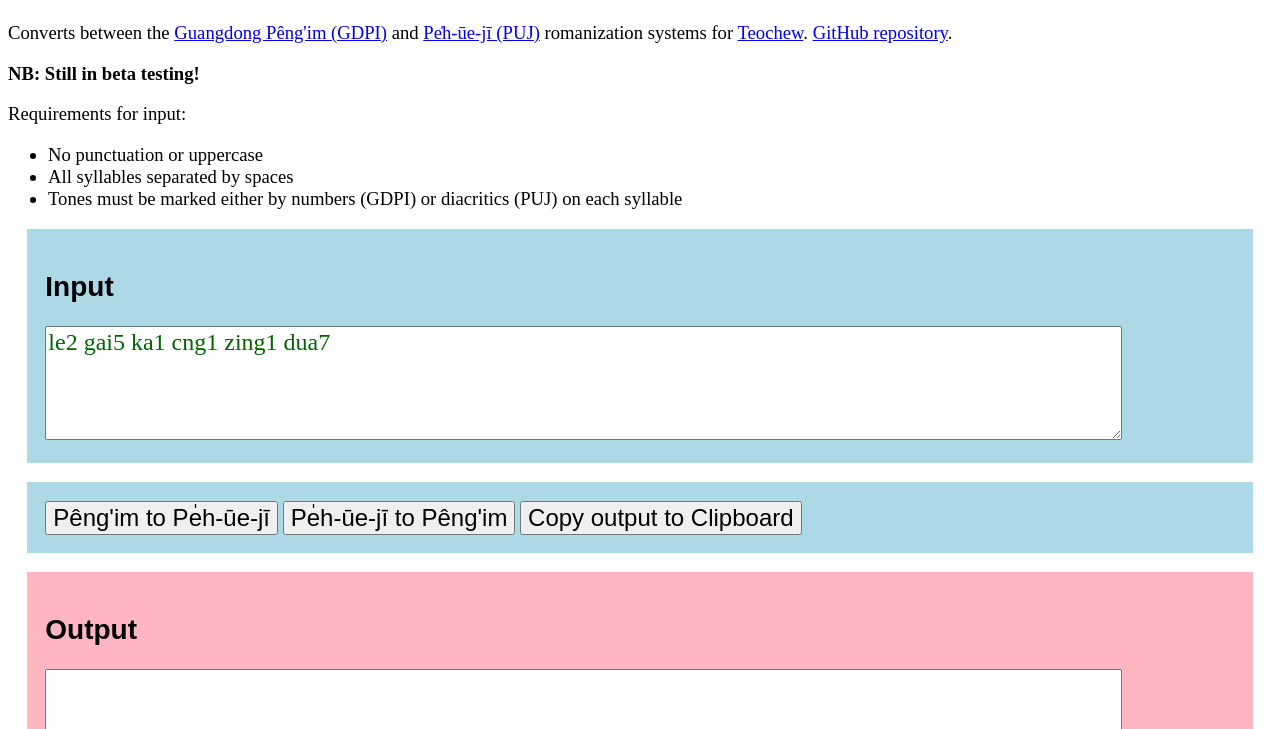
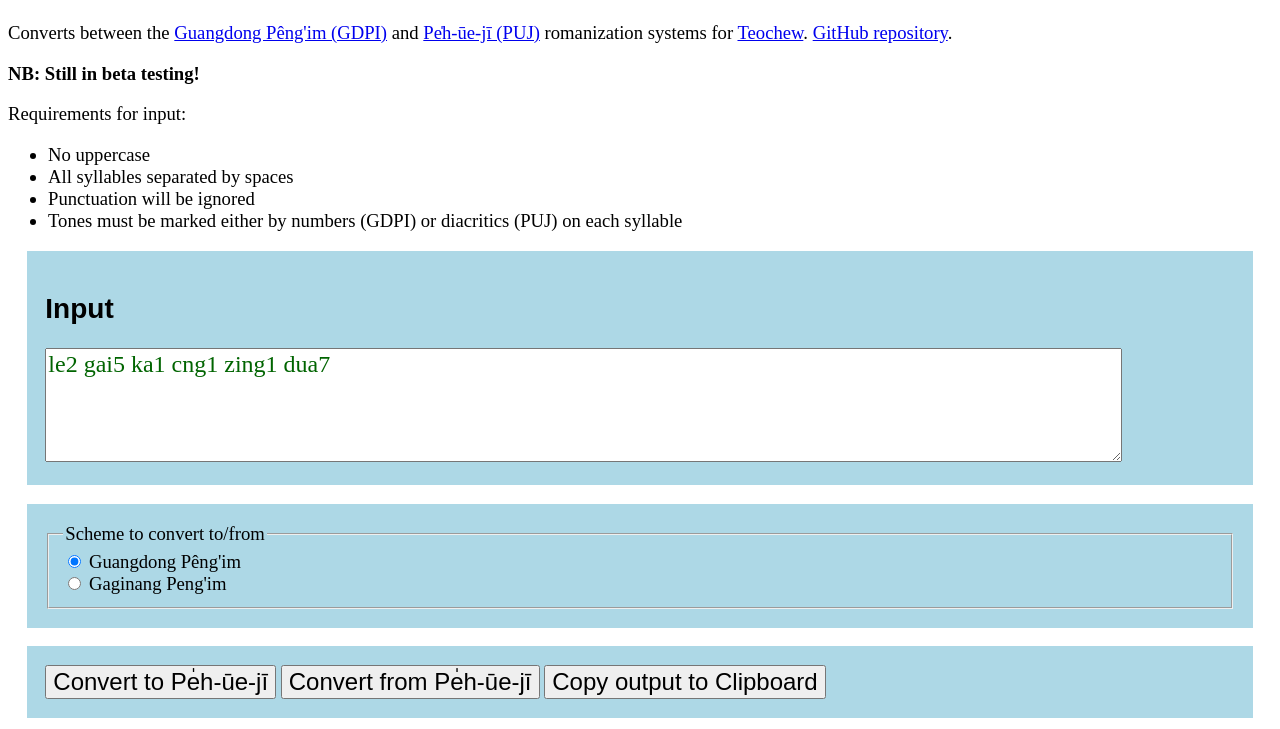
Before and after one commit to learn-teochew/pengim-js, a website with bundled scripts: page index.html in a window 1280 px wide. Shown: the part 71-800 px from the top of the page. Built offline with nearby package versions, Linux system fonts and the light colour scheme.

Commit message:
Support GGN conversion in web page

```diff
--- a/index.html
+++ b/index.html
@@ -51,8 +51,9 @@ button {
     <p><strong>NB: Still in beta testing!</strong></p>
     <p>Requirements for input:</p>
     <ul>
-      <li>No punctuation or uppercase</li>
+      <li>No uppercase</li>
       <li>All syllables separated by spaces</li>
+      <li>Punctuation will be ignored</li>
       <li>Tones must be marked either by numbers (GDPI) or diacritics (PUJ) on each syllable</li>
     </ul>
     <div class="padbox-lightblue">
@@ -60,8 +61,20 @@ button {
       <textarea id="input" name="input" rows="4">le2 gai5 ka1 cng1 zing1 dua7</textarea>
     </div>
     <div class="padbox-lightblue">
-      <button id="gdpi2puj_button">Pêng'im to Pe̍h-ūe-jī</button>
-      <button id="puj2gdpi_button">Pe̍h-ūe-jī to Pêng'im</button>
+      <fieldset><legend>Scheme to convert to/from</legend>
+        <div>
+          <input type="radio" id="gdpi" name="system" value="gdpi" checked/>
+          <label for="gdpi">Guangdong Pêng'im</label>
+        </div>
+        <div>
+          <input type="radio" id="ggn" name="system" value="ggn" />
+          <label for="ggn">Gaginang Peng'im</label>
+        </div>
+      </fieldset>
+    </div>
+    <div class="padbox-lightblue">
+      <button id="topuj_button">Convert to Pe̍h-ūe-jī</button>
+      <button id="frompuj_button">Convert from Pe̍h-ūe-jī</button>
       <button onclick="copyToClipboard()">Copy output to Clipboard</button>
 
     </div>
--- a/webscript.js
+++ b/webscript.js
@@ -5,19 +5,21 @@ let textarea1 = document.getElementById("input");
 let textarea2 = document.getElementById("output");
 
 // first button element
-let button1 = document.getElementById("gdpi2puj_button");
+let button1 = document.getElementById("topuj_button");
 
 button1.addEventListener("click", function() {
   let input = textarea1.value;
-  let convertedLine = convertLine(input, "toPuj", "gdpi");
+  let system = document.querySelector('input[name="system"]:checked').value;
+  let convertedLine = convertLine(input, "toPuj", system);
   textarea2.value = convertedLine;
 });
 
 // second button element
-let button2 = document.getElementById("puj2gdpi_button");
+let button2 = document.getElementById("frompuj_button");
 
 button2.addEventListener("click", function() {
   let input = textarea1.value;
-  let convertedLine = convertLine(input, "fromPuj", "gdpi");
+  let system = document.querySelector('input[name="system"]:checked').value;
+  let convertedLine = convertLine(input, "fromPuj", system);
   textarea2.value = convertedLine;
 });
```
